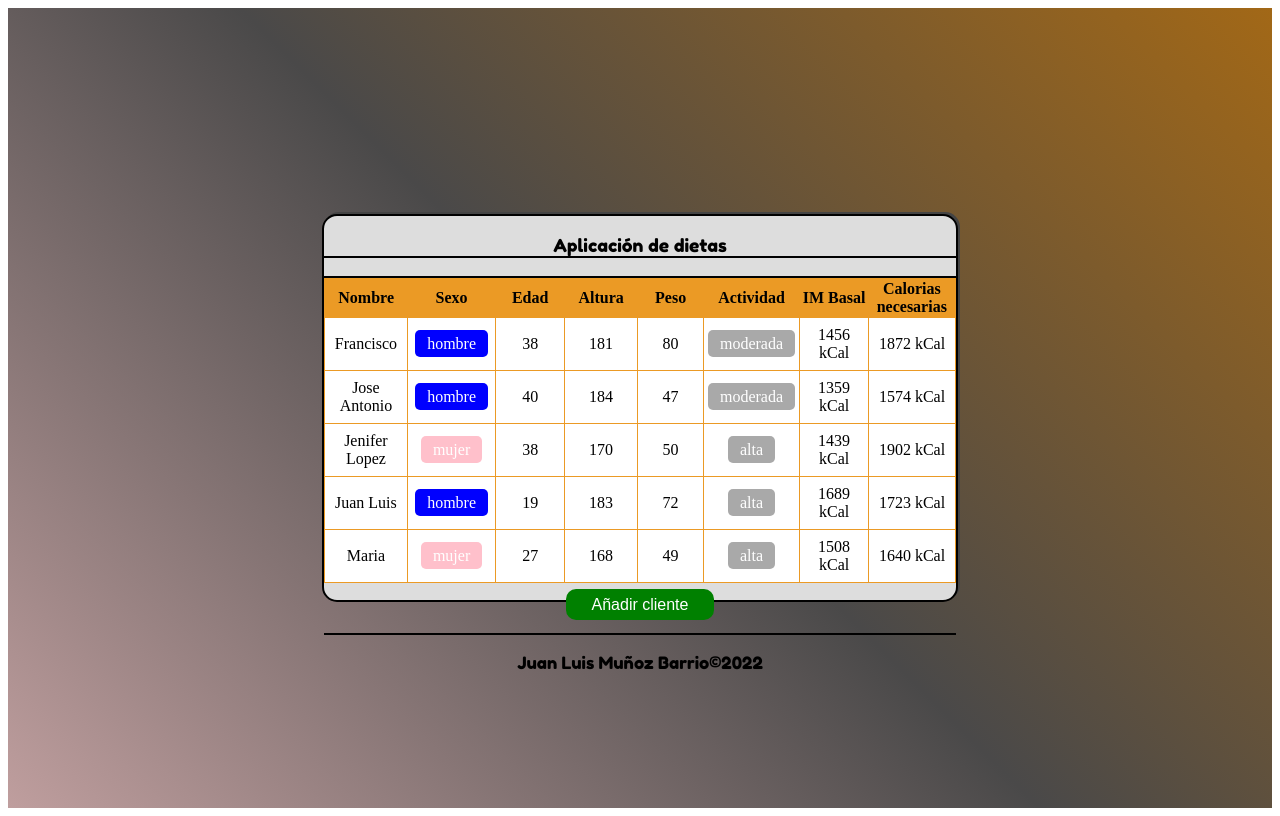
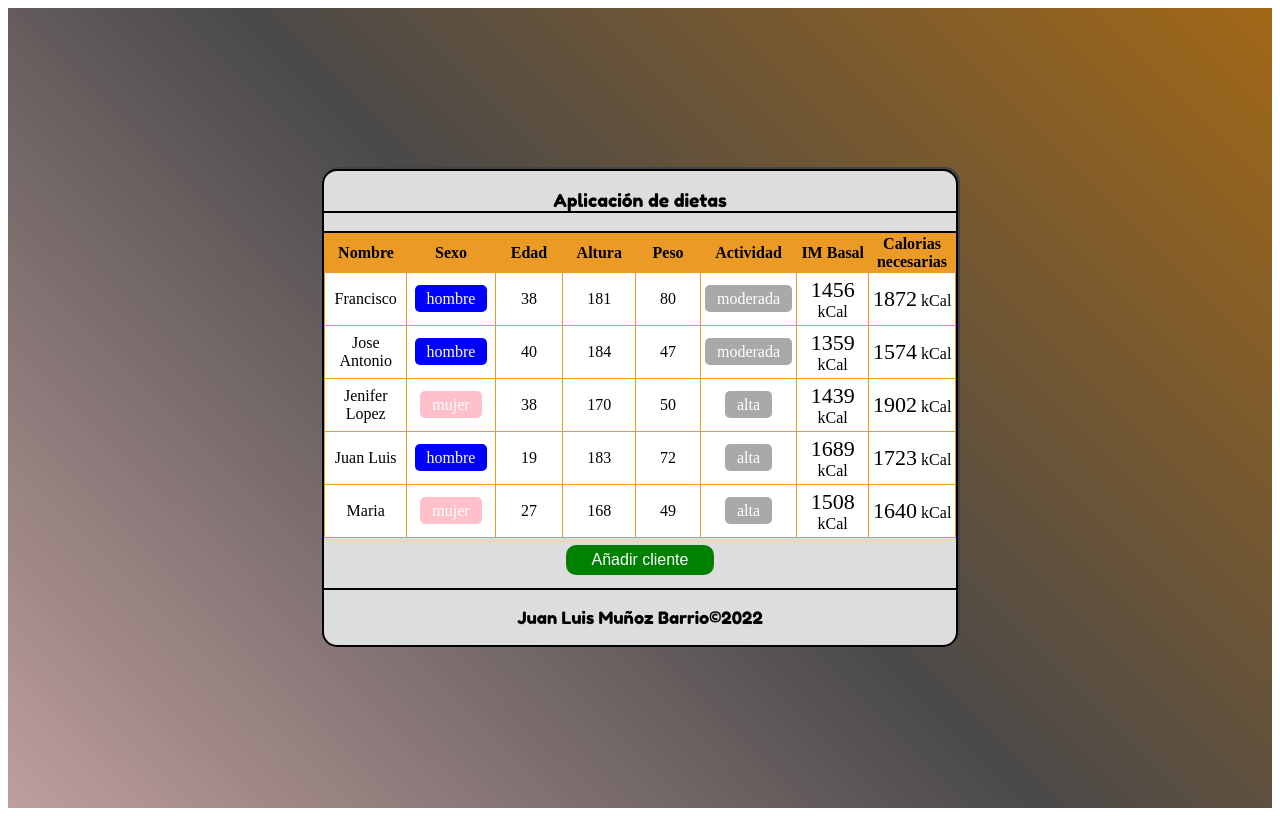
Before and after one commit to JuanLu1411/Examen_Interfaces_JuanLu, a plain HTML site: page Examen_JuanLuisMuñozBarrio/index.html in a window 1280 px wide. Drawn offline with Linux system fonts and the light colour scheme.

Commit message:
Update style.css

```diff
--- a/Examen_JuanLuisMuñozBarrio/static/style.css
+++ b/Examen_JuanLuisMuñozBarrio/static/style.css
@@ -22,7 +22,6 @@
     margin: auto;
     background-color: #DDDDDD;
     width: 50%;
-    height: 48vh;
     border: 2px solid black;
     box-shadow: 2px -2px #444;
     border-radius: 15px;
@@ -158,7 +157,7 @@ table td{
 .actividad{
     background-color: darkgray;
 }
-.cifra{
+.cantidad{
     font-size: 22px;
 }
  #cuadro-modal{
```
